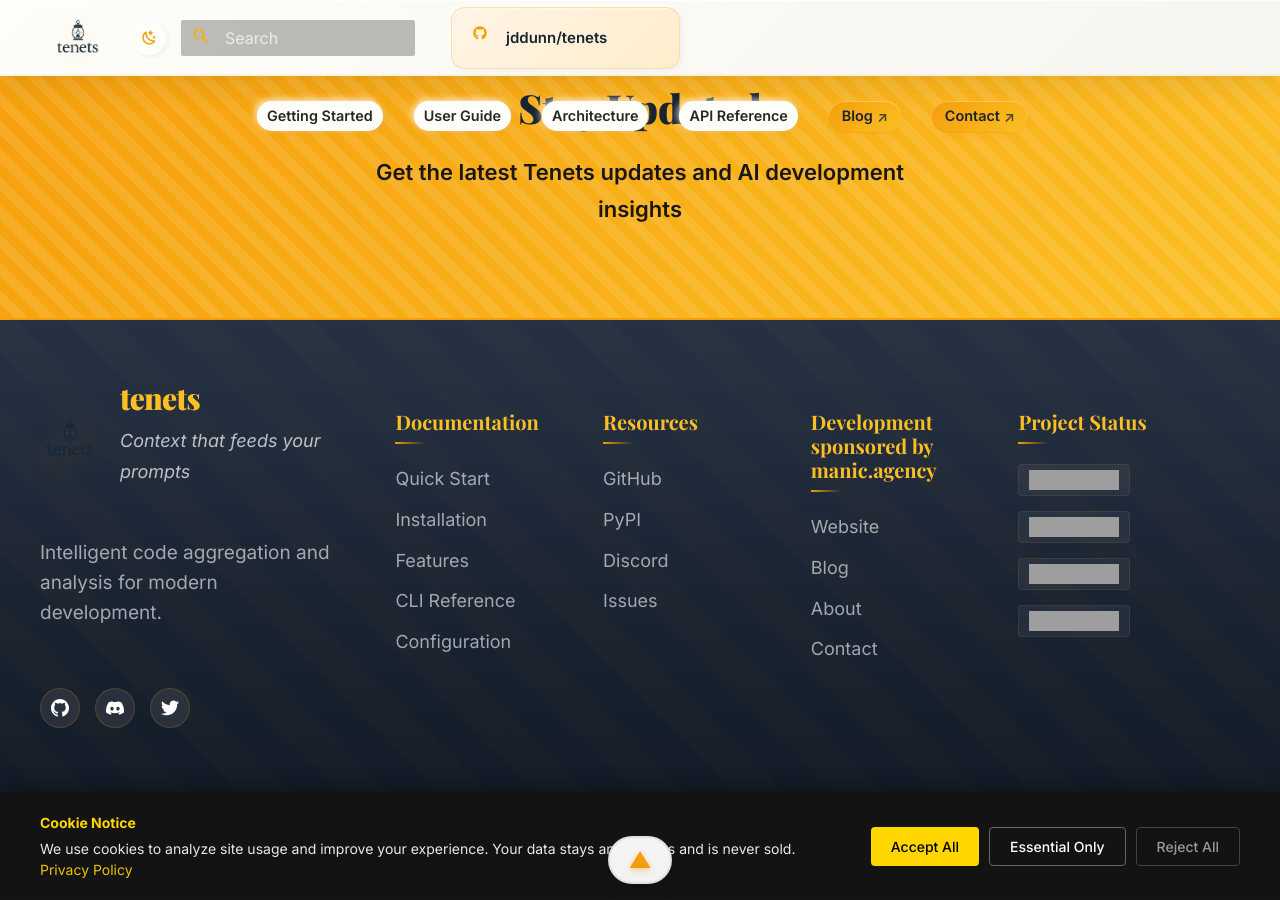
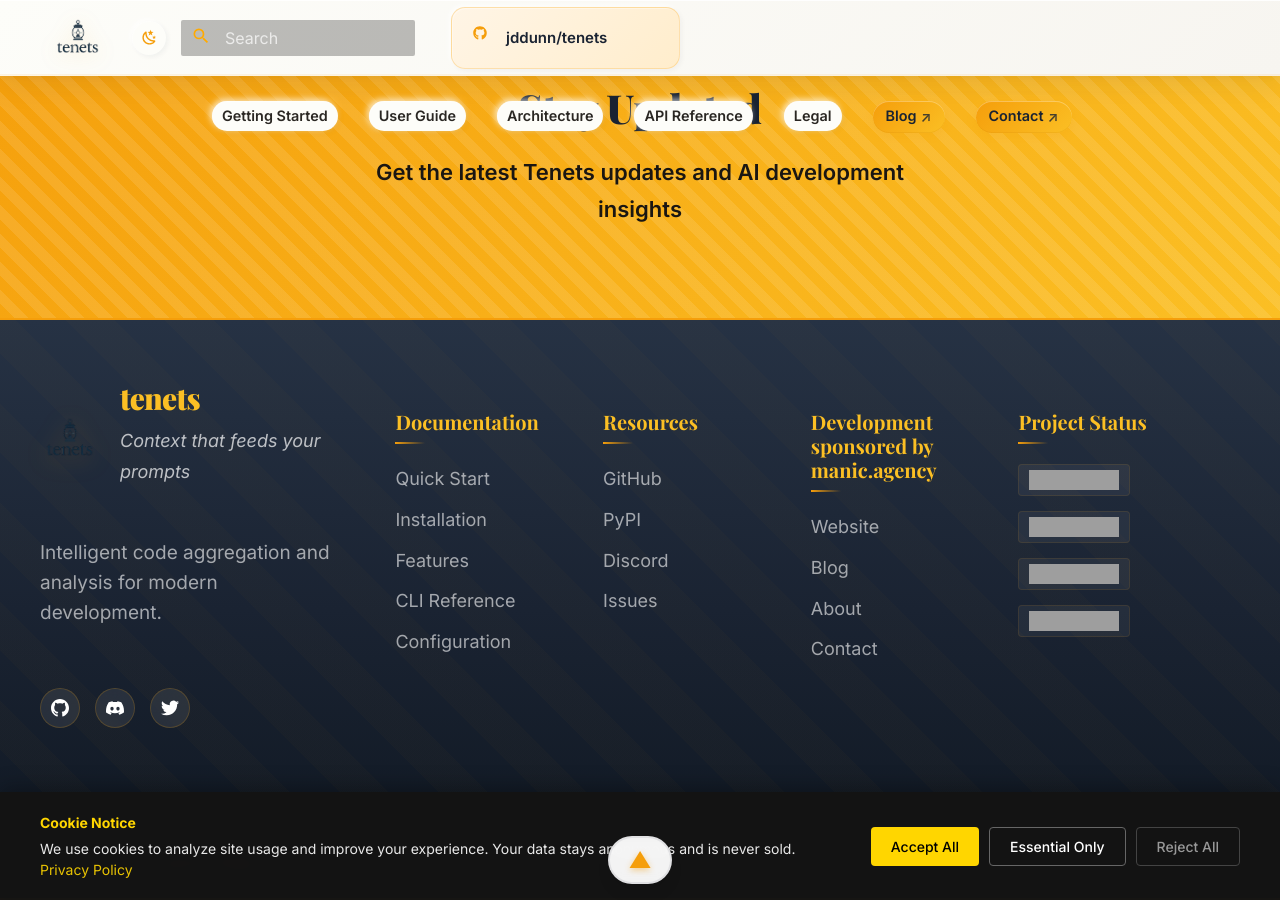
Before and after one commit to jddunn/tenets, an MkDocs documentation site: the page built from docs/index.md, in a window 1280 px wide and 900 px high, scrolled down 7576 px. Built offline with MkDocs 1.6.1 and Material for MkDocs 9.7.7, drawn with Linux system fonts in a browser that asks for light colours; comment, search, counter and statistics services are not loaded; grey boxes are pictures that could not be loaded.

Commit message:
docs: update meta tags and SEO for MCP, add legal nav links

```diff
--- a/docs/overrides/main.html
+++ b/docs/overrides/main.html
@@ -16,7 +16,7 @@
 
   <!-- SEO Meta Tags -->
   <meta name="description" content="{% if page and page.meta and page.meta.description %}{{ page.meta.description }}{% else %}{{ config.site_description }}{% endif %}">
-  <meta name="keywords" content="tenets, code context, AI programming, LLM tools, developer tools">
+  <meta name="keywords" content="tenets, MCP server, Model Context Protocol, code context, AI programming, LLM tools, developer tools, Cursor integration, Claude Desktop, AI coding assistant, codebase context">
   <meta name="author" content="Johnny Dunn, manic.agency">
 
   <!-- Open Graph -->
@@ -189,9 +189,11 @@
     <div class="footer-bottom">
       <div class="footer-bottom-content">
         <div class="footer-copyright">
-          © 2024 <a href="https://jddunn.github.io" target="_blank" rel="noopener">Johnny Dunn</a> | MIT License
+          © 2024-2025 <a href="https://jddunn.github.io" target="_blank" rel="noopener">Johnny Dunn</a> | MIT License
         </div>
         <div class="footer-links">
+          <a href="{{ 'privacy/' | url }}">Privacy Policy</a>
+          <a href="{{ 'terms/' | url }}">Terms of Service</a>
           <a href="https://github.com/jddunn/tenets/blob/main/LICENSE" target="_blank" rel="noopener">License</a>
           <a href="https://github.com/jddunn/tenets/blob/main/CONTRIBUTING.md" target="_blank" rel="noopener">Contributing</a>
           <a href="https://github.com/jddunn/tenets/security" target="_blank" rel="noopener">Security</a>
--- a/mkdocs.yml
+++ b/mkdocs.yml
@@ -5,7 +5,7 @@
 # SITE INFORMATION
 # ==============================================================================
 site_name: Tenets
-site_description: Context that feeds your prompts - Intelligent code exploration and AI pair programming tool
+site_description: MCP server, CLI & Python library for intelligent code context. Native integration with Cursor, Claude, Windsurf and AI agents.
 site_url: https://tenets.dev
 site_author: Johnny Dunn
 copyright: >
@@ -416,6 +416,9 @@
       - MCP Integration: architecture/mcp-integration-plan.md
       - Roadmap: architecture/roadmap.md
   - API Reference: api/
+  - Legal:
+      - Privacy Policy: privacy.md
+      - Terms of Service: terms.md
   - Blog: https://manic.agency/blog
   - Contact: https://manic.agency/contact
 
```
